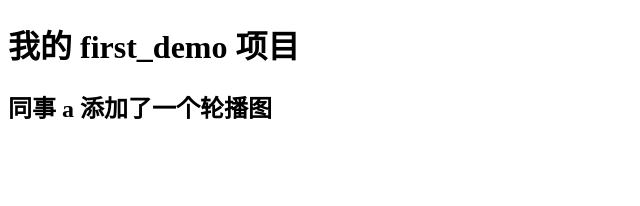
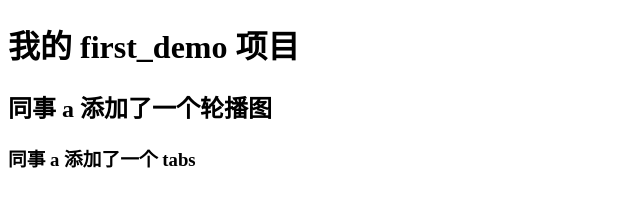
Before and after one commit to Sunny-zz/first_demo, a plain HTML site: page index.html in a window 1280 px wide. Shown: the whole page, without its empty margins (0-640 px from the left). Drawn offline with Linux system fonts and the light colour scheme.

Commit message:
同事 a 首页更新选项卡

```diff
--- a/index.html
+++ b/index.html
@@ -8,5 +8,6 @@
   <body>
     <h1>我的 first_demo 项目</h1>
     <h2>同事 a 添加了一个轮播图</h2>
+    <h3>同事 a 添加了一个 tabs</h3>
   </body>
 </html>
```
